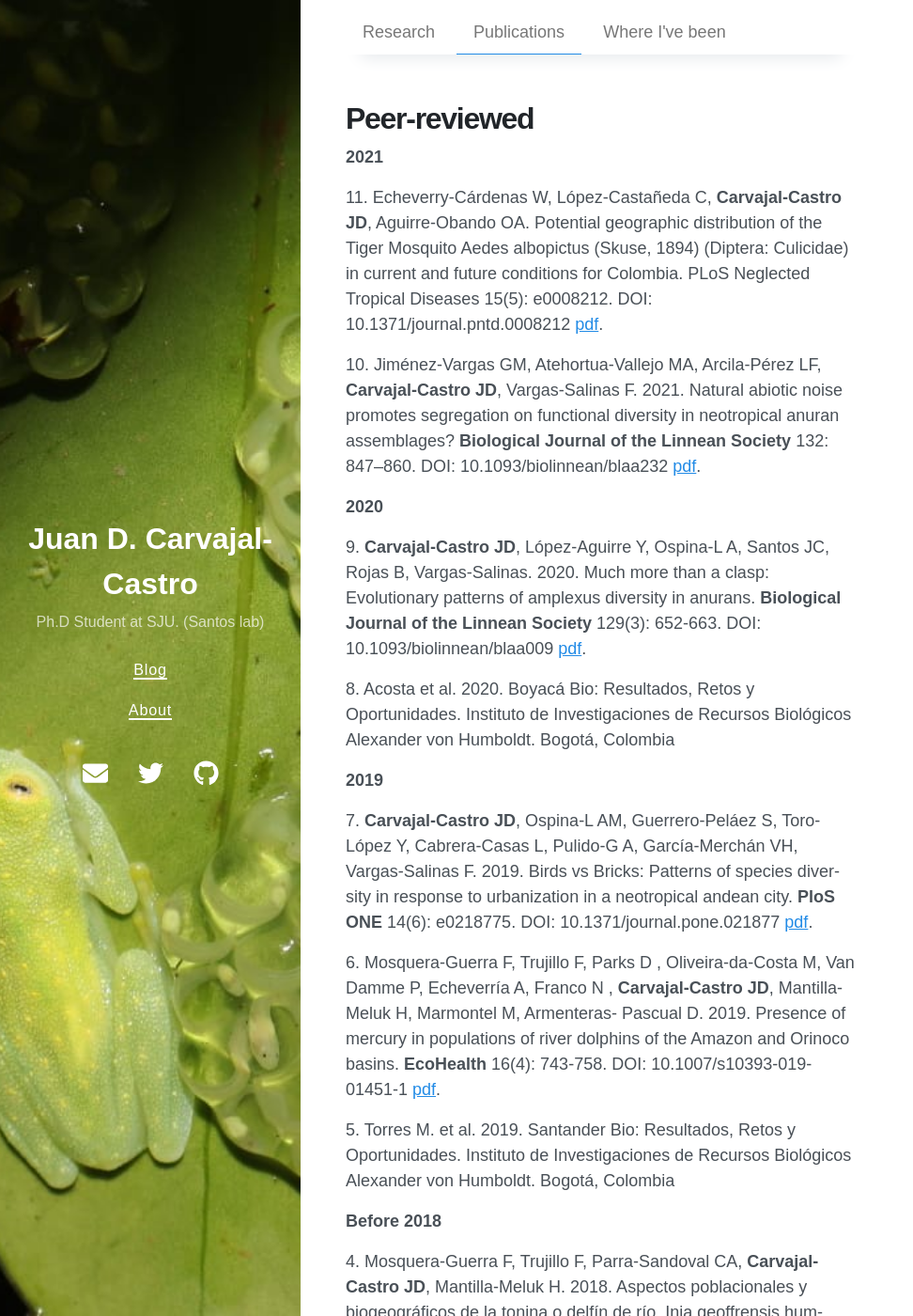
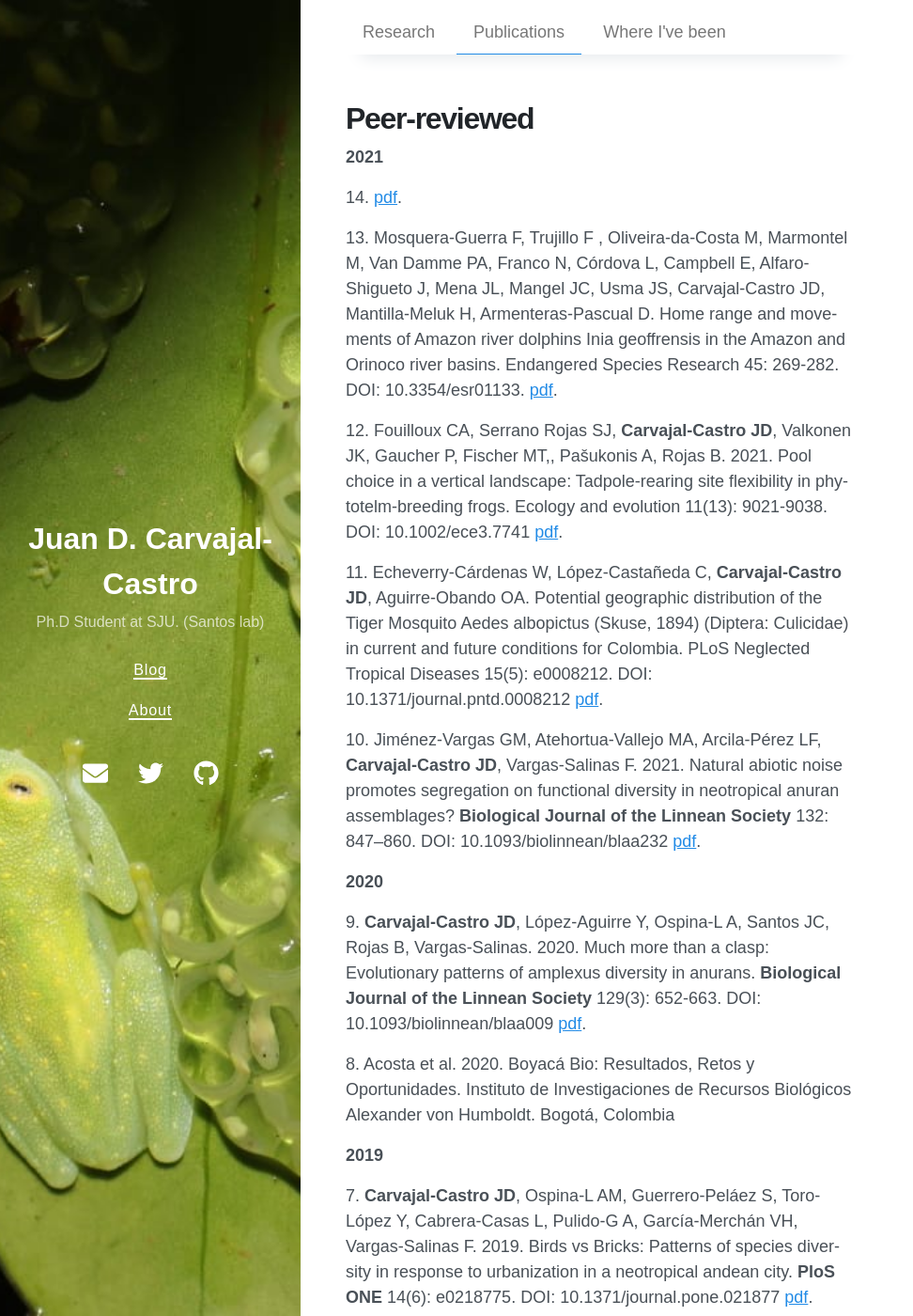
Before and after one commit to carvajaljcastro/carvajaljcastro.github.io, a Jekyll site: the page built from publications.md, in a window 1280 px wide and 1400 px high. Shown: the whole window at 94% size, without its empty margins (0-972 px from the left). Built offline with Jekyll 4.4.1, drawn with Linux system fonts in a browser that asks for light colours; nearby versions of some CDN libraries; some of the changed text lies outside the part shown.

Commit message:
commit 12

```diff
--- a/_layouts/publications_list.html
+++ b/_layouts/publications_list.html
@@ -13,6 +13,12 @@ layout: default
 
     <p><b>2021</b>
 
+
+    <p> 14.  <a href="/Publication_folder/.pdf">pdf</a>.</p>
+
+    <p> 13. Mosquera-Guerra F, Trujillo F , Oliveira-da-Costa M, Marmontel M, Van Damme PA, Franco N, Córdova L, Campbell E, Alfaro-Shigueto J, Mena JL, Mangel JC, Usma JS, Carvajal-Castro JD, Mantilla-Meluk H, Armenteras-Pascual D. Home range and movements of Amazon river dolphins Inia geoffrensis in the Amazon and Orinoco river basins. Endangered Species Research 45: 269-282. DOI: 10.3354/esr01133. <a href="/Publication_folder/Home range and movements of Amazon river.pdf">pdf</a>.</p>
+
+    <p> 12. Fouilloux CA, Serrano Rojas SJ, <b>Carvajal-Castro JD</b>, Valkonen JK, Gaucher P, Fischer MT,, Pašukonis A, Rojas B. 2021. Pool choice in a vertical landscape: Tadpole‐rearing site flexibility in phytotelm‐breeding frogs. Ecology and evolution 11(13): 9021-9038. DOI: 10.1002/ece3.7741 <a href="/Publication_folder/Ecology and Evolution - 2021 - Fouilloux - Pool choice in a vertical landscape  Tadpole‐rearing site flexibility in.pdf">pdf</a>.</p>
 
     <p> 11. Echeverry-Cárdenas W, López-Castañeda C, <b>Carvajal-Castro JD</b>, Aguirre-Obando OA. Potential geographic distribution of the Tiger Mosquito Aedes albopictus (Skuse, 1894) (Diptera: Culicidae) in current and future conditions for Colombia. PLoS Neglected Tropical Diseases 15(5): e0008212. DOI: 10.1371/journal.pntd.0008212 <a href="/Publication_folder/Potential geographic distribution of the Tiger Mosquito.pdf">pdf</a>.</p>
 
@@ -31,7 +37,13 @@ layout: default
     <p> 2. García-Merchán VH, <b>Carvajal-Castro JD</b>, González-Rivillas N, Sosa C. 2017. Persistencia de especies en un contexto de cambio climático: Palma de cera del Quindío (Ceroxylon quindiuense) como modelo de estudio. Editorial Universidad del Quindío. ISBN 978-958-8593-81-4  </p>
     <p> 1. <b>Carvajal-Castro JD</b>, Vargas-Salinas F. 2016. Stream noise, habitat filtering, and the phenotypic and phylogenetic structure of Neotropical anuran assemblages. <b>Evolutionary Ecology</b> 30(3): 451–469. DOI: 10.1007/s10682-016-9817-8 <a href="/Publication_folder/Stream_noise_habitat_filtering_.pdf">pdf</a>.</p>
 
+
     <h1>Under Review</h1>
+    <p>Non peer-reviewed</p>
+
+    <h1>Under Review</h1>
+
+    <p>Toro-Gomez MP, <b>Carvajal-Castro JD</b>, Casas-Cardona S, Vargas-salinas F.Experimental evidence suggests that tadpole transport on the dorsum could contribute to shape the evolution of warning signal coloration in poison-dart frogs. submitted to Evolutionary Ecology.</p>
 
 
 
--- a/_sass/_pagination.scss
+++ b/_sass/_pagination.scss
@@ -45,7 +45,7 @@ a.pagination-item:hover {
     }
     &:last-child {
       margin-left: -1px;
-      border-top-right-radius: 1px;
+      border-top-right-radius: var(--border-radius);
       border-bottom-right-radius: var(--border-radius);
     }
   }
```
